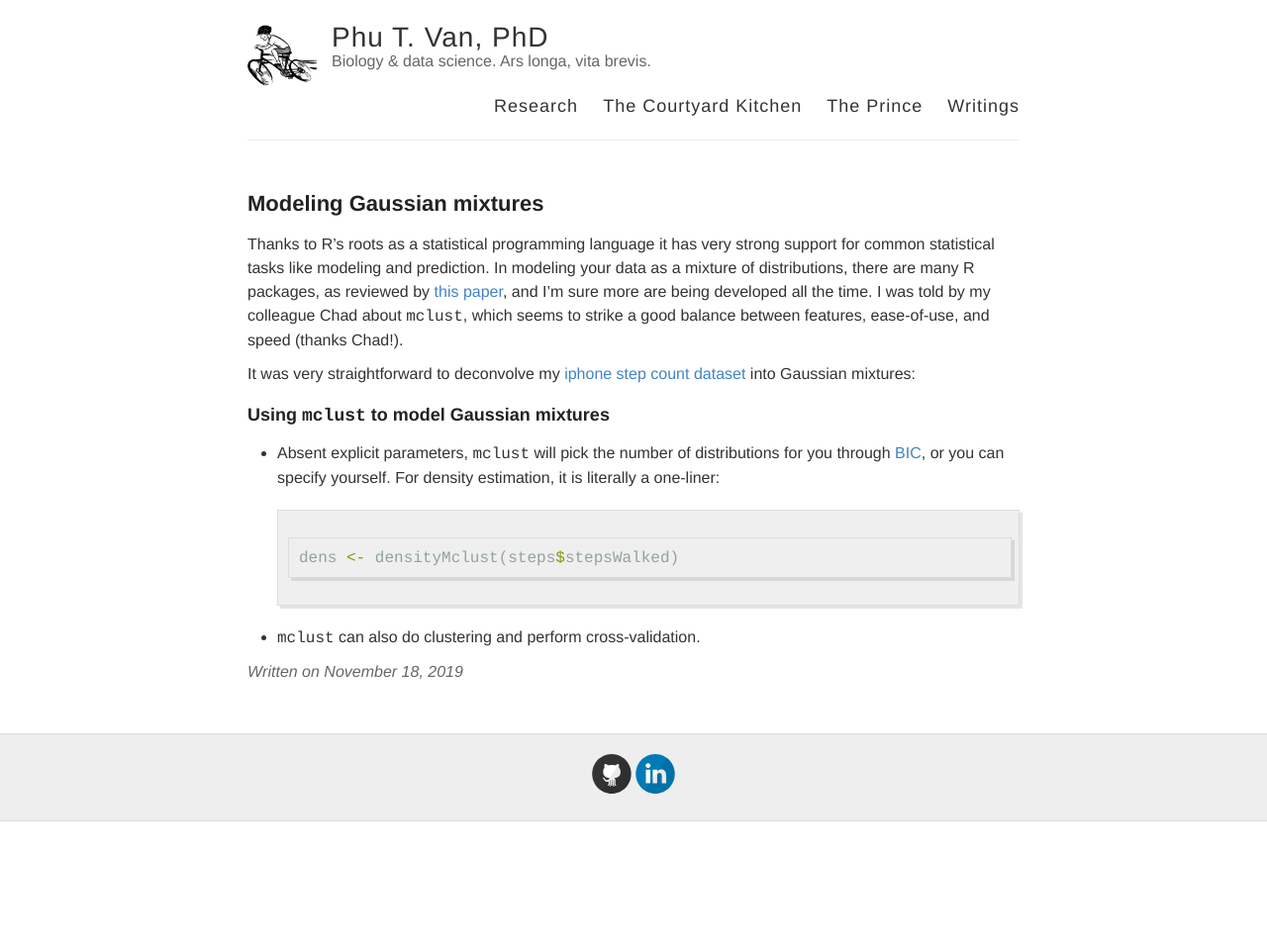
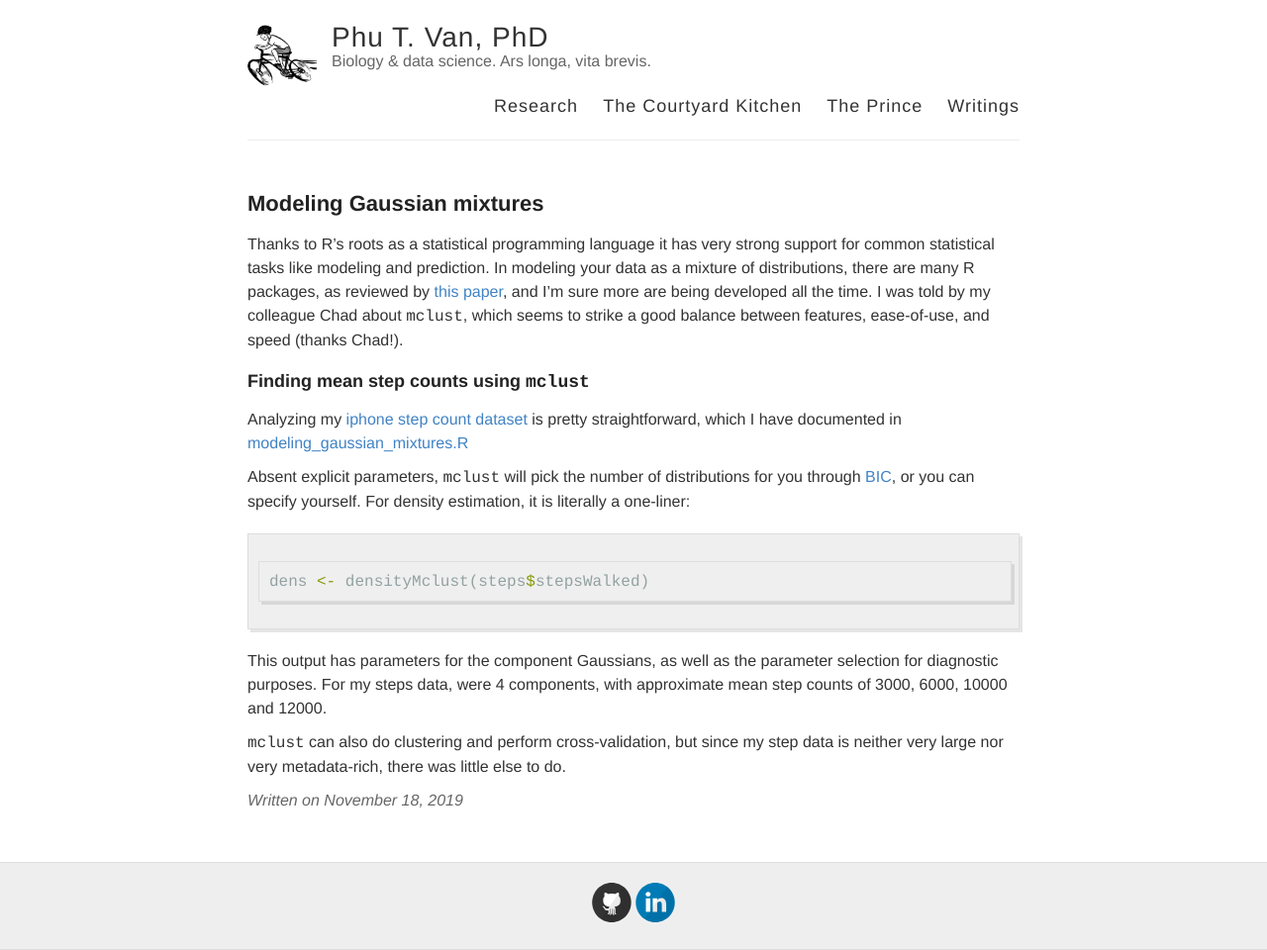
Before and after one commit to ptvan/ptvan.github.io, a Jekyll site: the page built from _posts/2019-11-18-modeling-Gaussian-mixtures.md, in a window 1280 px wide. Shown: the whole page at 99% size. Built offline with Jekyll 4.4.1, drawn with Linux system fonts in a browser that asks for light colours; before the commit the page ends 900 px from its top, so only the background shows below that.

Commit message:
updated modeling Gaussian mixtures blogpost

````diff
--- a/_posts/2019-11-18-modeling-Gaussian-mixtures.md
+++ b/_posts/2019-11-18-modeling-Gaussian-mixtures.md
@@ -5,12 +5,14 @@ title: Modeling Gaussian mixtures
 
 Thanks to R's roots as a statistical programming language it has very strong support for common statistical tasks like modeling and prediction. In modeling your data as a mixture of distributions, there are many R packages, as reviewed by [this paper](https://www.ncbi.nlm.nih.gov/pmc/articles/PMC5096736/), and I'm sure more are being developed all the time. I was told by my colleague Chad about `mclust`, which seems to strike a good balance between features, ease-of-use, and speed (thanks Chad!).
 
-It was very straightforward to deconvolve my [iphone step count dataset](https://github.com/ptvan/datasets/tree/master/iphone_health) into Gaussian mixtures:
+### Finding mean step counts using `mclust`
 
-### Using `mclust` to model Gaussian mixtures
+Analyzing my [iphone step count dataset](https://github.com/ptvan/datasets/tree/master/iphone_health) is pretty straightforward, which I have documented in [modeling_gaussian_mixtures.R](https://github.com/ptvan/R-snippets/blob/master/modeling_gaussian_mixtures.R)
 
-- Absent explicit parameters, `mclust` will pick the number of distributions for you through [BIC](https://en.wikipedia.org/wiki/Bayesian_information_criterion), or you can specify yourself. For density estimation, it is literally a one-liner:
+Absent explicit parameters, `mclust` will pick the number of distributions for you through [BIC](https://en.wikipedia.org/wiki/Bayesian_information_criterion), or you can specify yourself. For density estimation, it is literally a one-liner:
 ```r
 dens <- densityMclust(steps$stepsWalked)
 ```
-- `mclust` can also do clustering and perform cross-validation.
+This output has parameters for the component Gaussians, as well as the parameter selection for diagnostic purposes. For my steps data, were 4 components, with approximate mean step counts of 3000, 6000, 10000 and 12000.
+
+`mclust` can also do clustering and perform cross-validation, but since my step data is neither very large nor very metadata-rich, there was little else to do.
````
